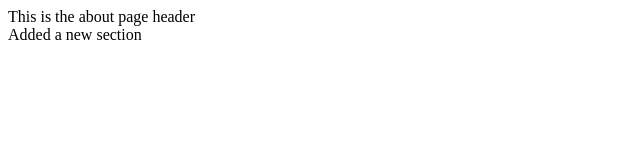
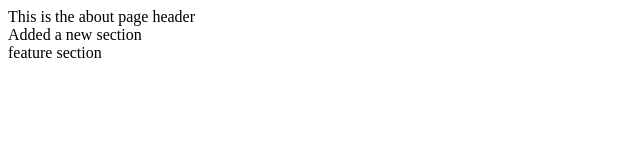
Before and after one commit to BathSpaWebDev/cohort-11-work, a plain HTML site: page about.html in a window 1280 px wide. Shown: the whole page, without its empty margins (0-640 px from the left). Drawn offline with Linux system fonts and the light colour scheme.

Commit message:
added feature section to about page

```diff
--- a/about.html
+++ b/about.html
@@ -11,5 +11,9 @@
     <section>
         Added a new section
     </section>
+
+    <section>
+        feature section
+    </section>
 </body>
 </html>
```
